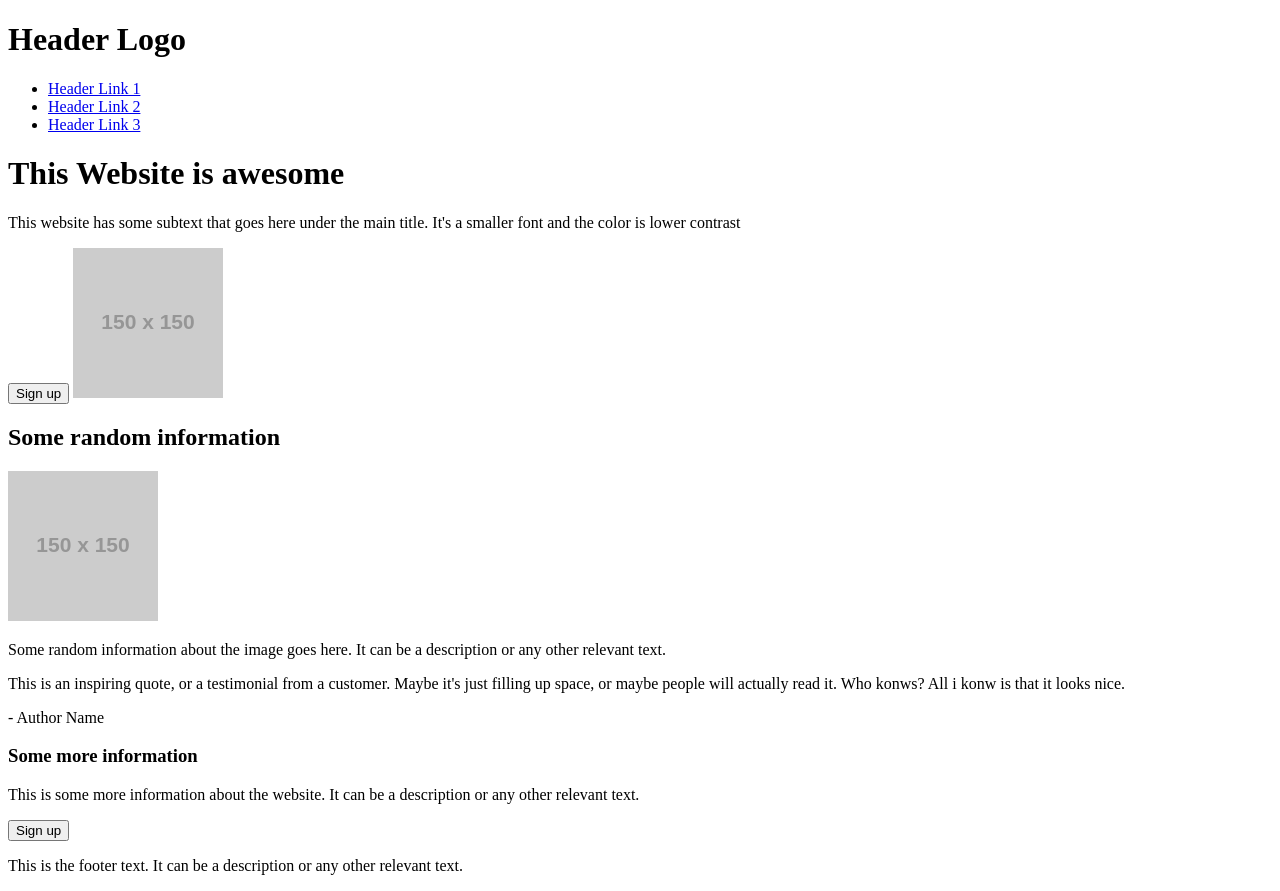
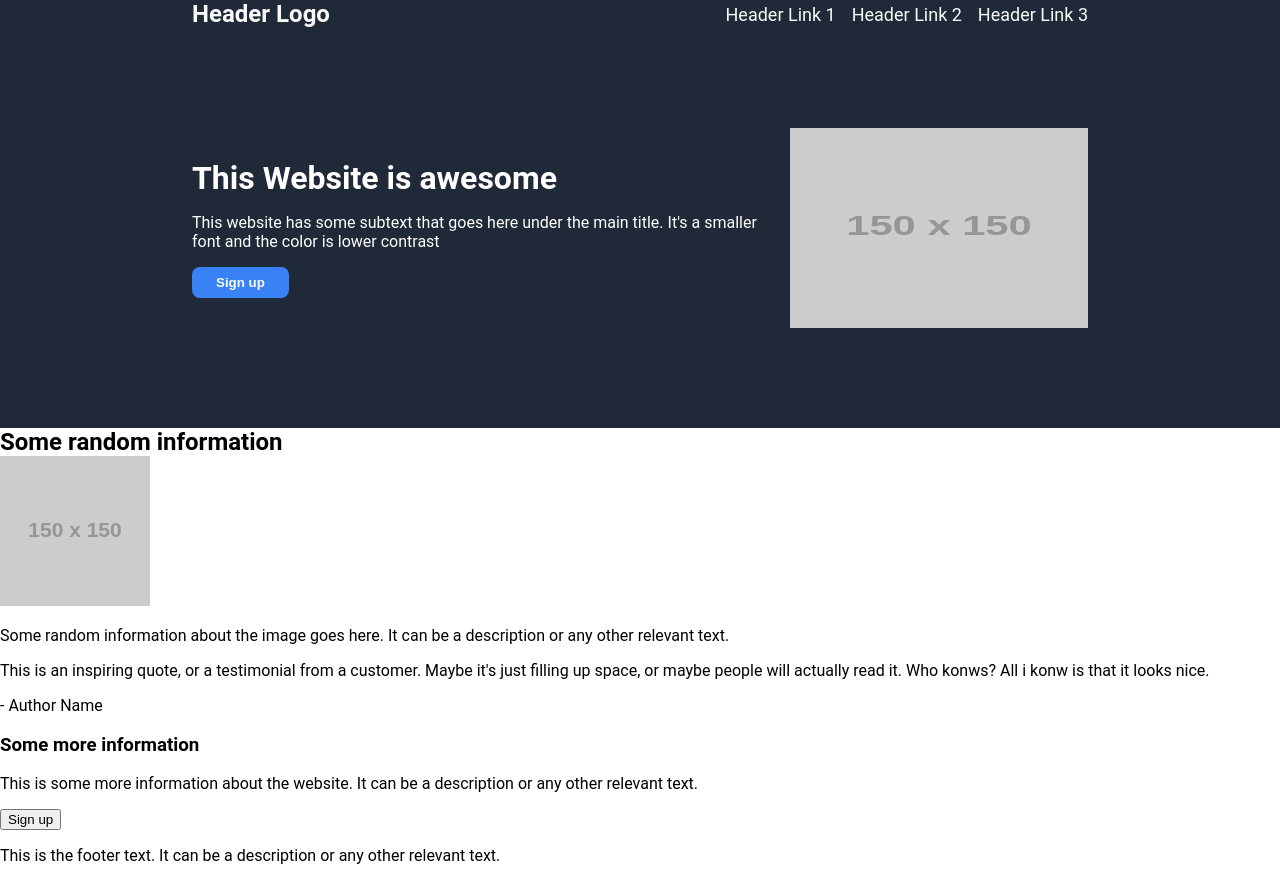
Before and after one commit to yuw446/Project-LandingPage, a plain HTML site: page index.html in a window 1280 px wide. Drawn offline with Linux system fonts and the light colour scheme; placeholder pictures from the web are drawn by us.

Commit message:
a bunch more imrpovements

```diff
--- a/index.html
+++ b/index.html
@@ -9,17 +9,26 @@
         <link rel="stylesheet" href="styles.css">
     </head>
     <body>
+        <div class="hero">
+            <div class="hero-container">
+                <div class="header-banner">
                     <h1 class="header-logo-text">Header Logo</h1>
-        <ul>
+                    <ul class="header-links">
                         <li><a href="https://www.example.com">Header Link 1</a></li>
                         <li><a href="https://www.example.com">Header Link 2</a></li>
                         <li><a href="https://www.example.com">Header Link 3</a></li>
                     </ul>
-
+                </div>
+                <div class="hero-content">
+                    <div class="hero-text">
                         <h1>This Website is awesome</h1>
                         <p>This website has some subtext that goes here under the main title. It's a smaller font and the color is lower contrast</p>
-        <button>Sign up</button>
+                        <button class="sign-up-button">Sign up</button>
+                    </div>
                     <img src="https://via.placeholder.com/150" alt="Placeholder Image">
+                </div>
+            </div>
+        </div>
 
         <h2>Some random information</h2>
         <div>
--- a/styles.css
+++ b/styles.css
@@ -0,0 +1,86 @@
+body{
+    font-family: Roboto, Helvetica, sans-serif;
+    margin: 0;
+}
+a {
+    text-decoration: none;
+    color: #F9FAF8;
+}
+
+h1, h2 {
+    margin: 0;
+}
+
+.hero {
+    background-color: #1F2937;
+    color: white;
+
+    display: flex;
+    justify-content: center;
+}
+
+.hero-container {
+    width: 70%;
+}
+
+.header-banner {
+    display: flex;
+    justify-content: space-between;
+    align-items: center;
+}
+
+.header-logo-text {
+    font-size: 24px;
+    color: #F9FAF8;
+}
+
+.header-links {
+    margin: 0;
+}
+
+.header-links li{
+    text-decoration: none;
+    list-style: none;
+    font-size: 18px;
+    color: #E5E7EB;
+    list-style-type: none;
+    margin: 0;
+
+    display: flex;
+    flex-direction: column;
+    flex: 1;
+}
+
+.hero-content {
+    margin: 100px 0;
+
+    display: flex;
+    align-items: center;
+    gap: 20px;
+}
+
+.hero-text {
+    width: 200;
+}
+
+.sign-up-button {
+    padding: 8px 24px;
+    border-radius: 8px;
+    border-style: none;
+    background-color: #3882F6;
+    color: #F9FAF8;
+    font-weight: bold;
+}
+
+.hero-content img {
+    width: 420px;
+    height: 200px;
+}
+
+.hero-container ul{
+    padding: 0;
+
+    display: flex;
+    align-items: center;
+    gap: 16px;
+}
```
Lines whose indentation alone changed are shown as unchanged.
